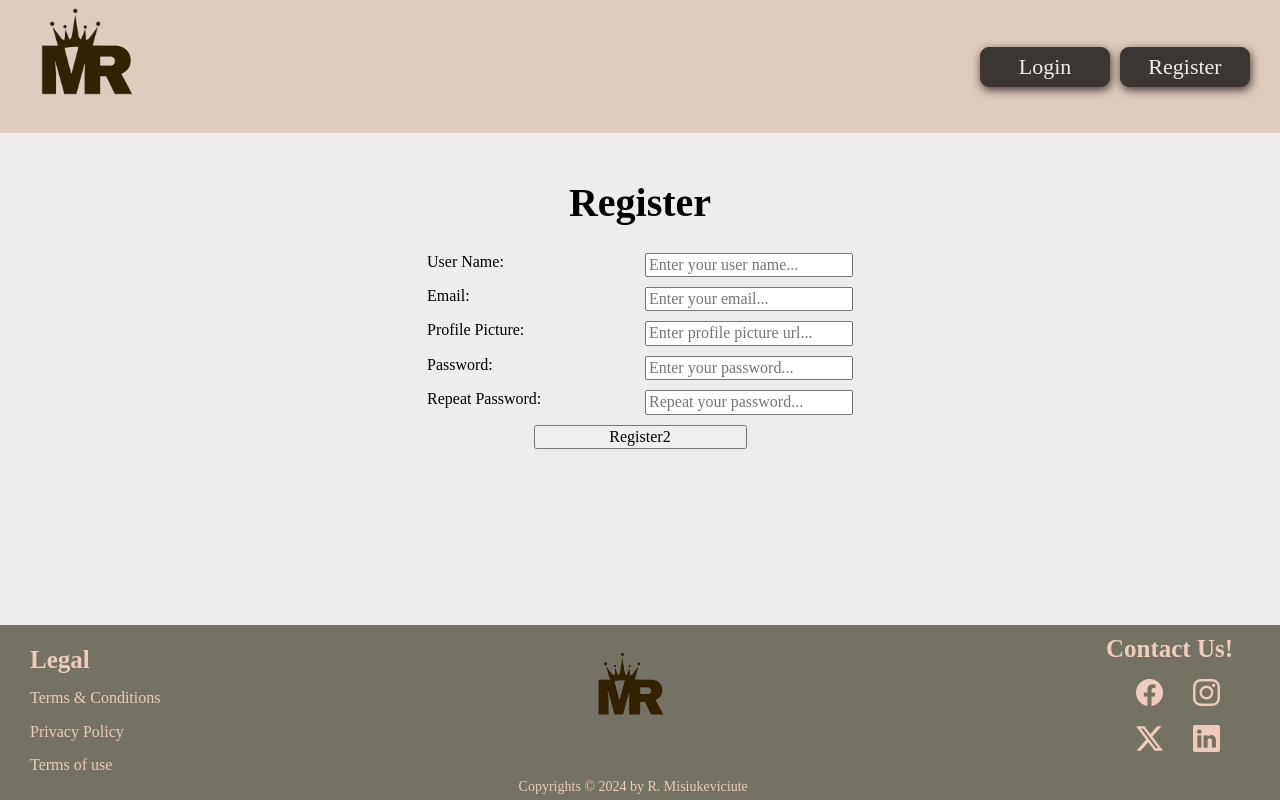
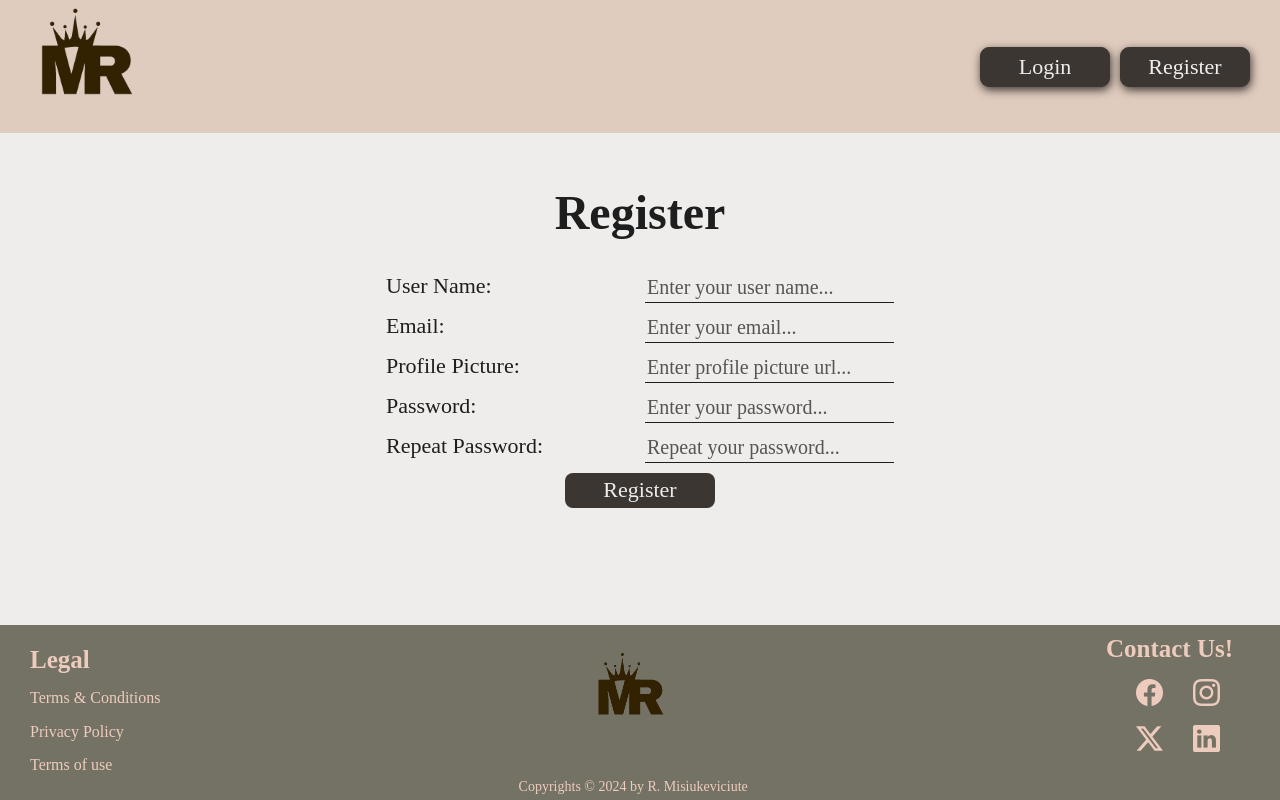
Before and after one commit to RutaMisiukeviciute/Final-project, a React (Create React App) app in the folder final-project/: page /register in a window 1280 px wide. Built offline with nearby package versions, Linux system fonts and the light colour scheme; data requests are answered from the project's data file.

Commit message:
register form style

```diff
--- a/final-project/src/components/UI/Header.jsx
+++ b/final-project/src/components/UI/Header.jsx
@@ -49,7 +49,7 @@ background-color: #e0ccbe;
                 box-shadow: 1px 3px 10px 0 #3c3633;
 
                 &:hover{
-                  box-shadow: -1px -3px 10px 0 #f8c2a7;
+                  box-shadow: -1px -3px 10px 0 #1e1e1e inset;
                 }
 
     }
--- a/final-project/src/components/pages/Login.jsx
+++ b/final-project/src/components/pages/Login.jsx
@@ -63,6 +63,10 @@ const StyledSection = styled.section`
       align-self: center;
       border: none;
       font-size: 22px;
+
+      &:hover{
+        box-shadow: -1px -3px 10px 0 #1E1E1E inset;
+      }
     }
   }
 `;
--- a/final-project/src/components/pages/Register.jsx
+++ b/final-project/src/components/pages/Register.jsx
@@ -11,7 +11,8 @@ const StyledSection = styled.section`
   align-items: center;
 
   > h1{
-    font-size: 2.5rem;
+    font-size: 3rem;
+    color: #1E1E1E;
   }
   > form{
     display: flex;
@@ -22,15 +23,54 @@ const StyledSection = styled.section`
       display: grid;
       grid-template-columns: 1fr 1fr;
       gap: 10px;
+
+      >label{
+        color: #1E1E1E;
+        font-size: 22px;
+      }
+
+      > input{
+      border: none;
+        border-bottom: 1px solid  #1E1E1E;
+        height: 30px;
+        background-color: #EEEDEB;
+        font-size: 20px;
+        color: #1E1E1E;
+
+        &::placeholder{
+          font-size: 20px;
+          color: #3c3633d6
+        }
+    }
+
+    > span{
+        grid-column: span 3;
+        color: #950000;
+        text-align: center;
+      }
       > div{
         display: flex;
         justify-content: space-evenly;
       }
     }
-    > input{
-      width: 50%;
+    /* span{
+      color: #8f0000;
+    } */
+    >input[type=submit]{
+      background-color: #3C3633;
+      color: #EEEDEB;
+      width: 150px;
+      height: 35px;
+      border-radius: 8px;
       align-self: center;
+      border: none;
+      font-size: 22px;
+
+      &:hover{
+        box-shadow: -1px -3px 10px 0 #1E1E1E inset;
+      }
     }
+
   }
 `;
 
@@ -164,7 +204,7 @@ const Register = () => {
             <span>{formik.errors.passwordRepeat}</span>
           }
         </div>
-        <input type="submit" value="Register2" />
+        <input type="submit" value="Register" />
       </form>
     </StyledSection>
   );
```
